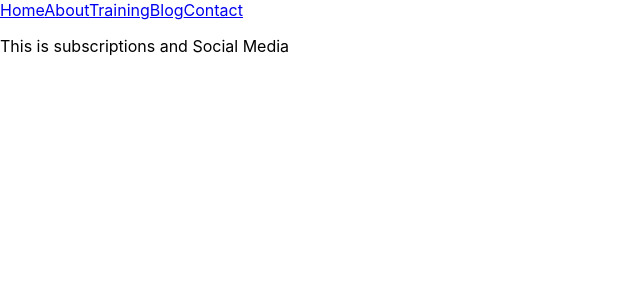
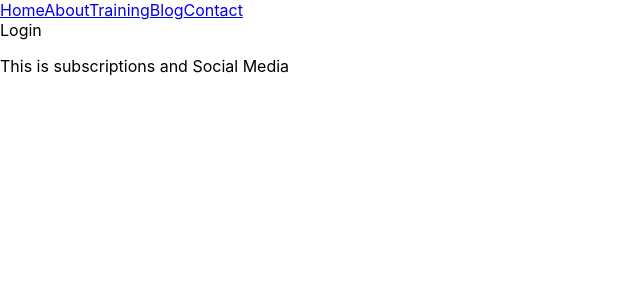
Before and after one commit to MonksAndNinjas/Monks-and-Ninjas-React-App, a React (Create React App) app in the folder client/: page /admin in a window 1280 px wide. Shown: the top 300 px of the page, without its empty margins (0-640 px from the left). Built offline with nearby package versions, Linux system fonts and the light colour scheme.

Commit message:
created /admin folder along with Login.js and added React component to it

```diff
--- /dev/null
+++ b/client/src/components/Admin/Login.js
@@ -0,0 +1,14 @@
+import React from 'react';
+
+class Login extends React.Component {
+
+  render() {
+    return (
+      <div>
+        Login
+      </div>
+    )
+  }
+}
+
+export default Login
--- a/client/src/containers/AdminContainer.js
+++ b/client/src/containers/AdminContainer.js
@@ -1,10 +1,16 @@
 import React from 'react';
+import Login from '../components/Admin/Login.js';
 
 class AdminContainer extends React.Component {
+
+  state = {
+    isLoggedIn: false
+  }
 
   render() {
     return (
       <div>
+      { this.state.isLoggedIn ? null : <Login /> }
       </div>
     )
   }
```
